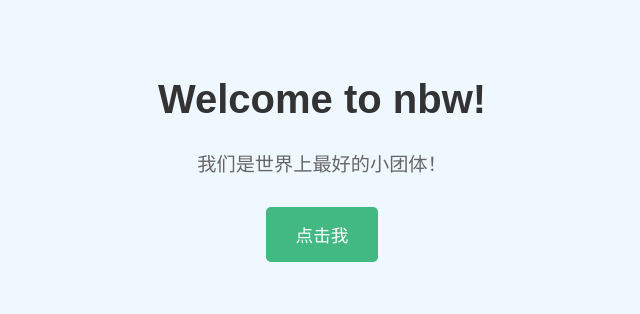
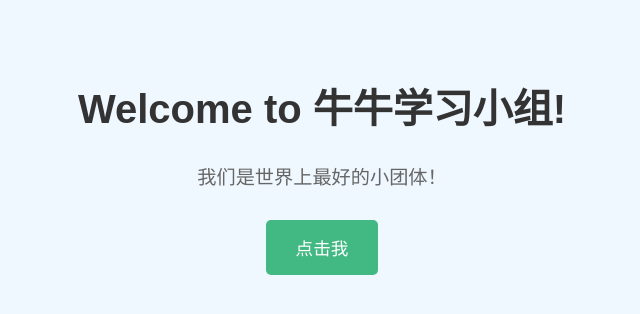
Before and after one commit to 258WDNMD/nbw.github.io, a plain HTML site: page index.html in a window 1280 px wide. Shown: the whole page, without its empty margins (318-958 px from the left). Drawn offline with Linux system fonts and the light colour scheme.

Commit message:
Update index.html

```diff
--- a/index.html
+++ b/index.html
@@ -3,7 +3,7 @@
 <head>
 	<meta charset="UTF-8">
 	<meta name="viewport" content="width=device-width, initial-scale=1.0">
-	<title>nbw</title>
+    <title>牛牛学习小组</title>
 	<style>
 		/* 样式：居中显示+背景色+按钮样式 */
 		body {
@@ -41,7 +41,7 @@
 	</style>
 </head>
 <body>
-	<h1>Welcome to nbw! </h1>
+	<h1>Welcome to 牛牛学习小组! </h1>
 	<p>我们是世界上最好的小团体！</p>
 	<button onclick="showMessage()">点击我</button>
 	<script>
```
